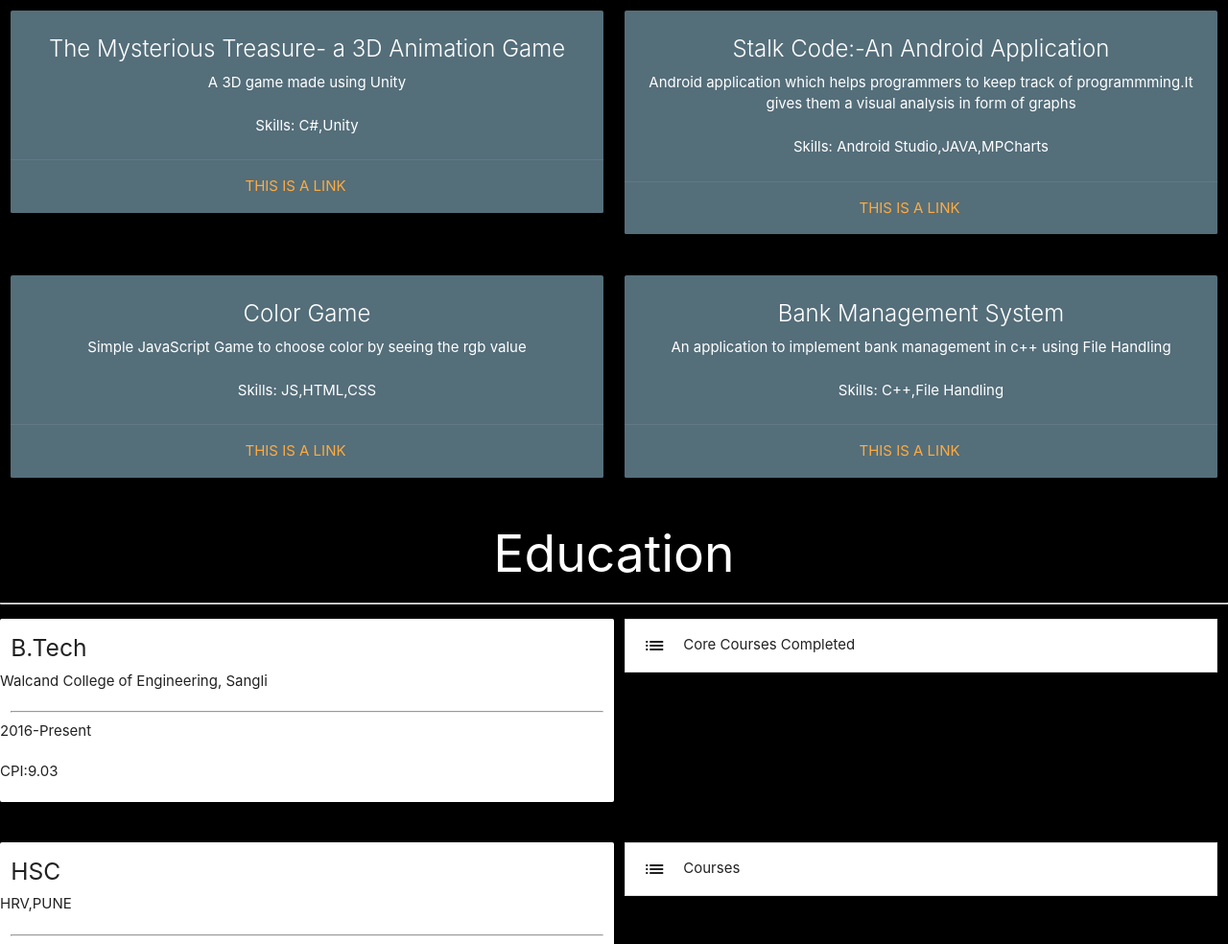
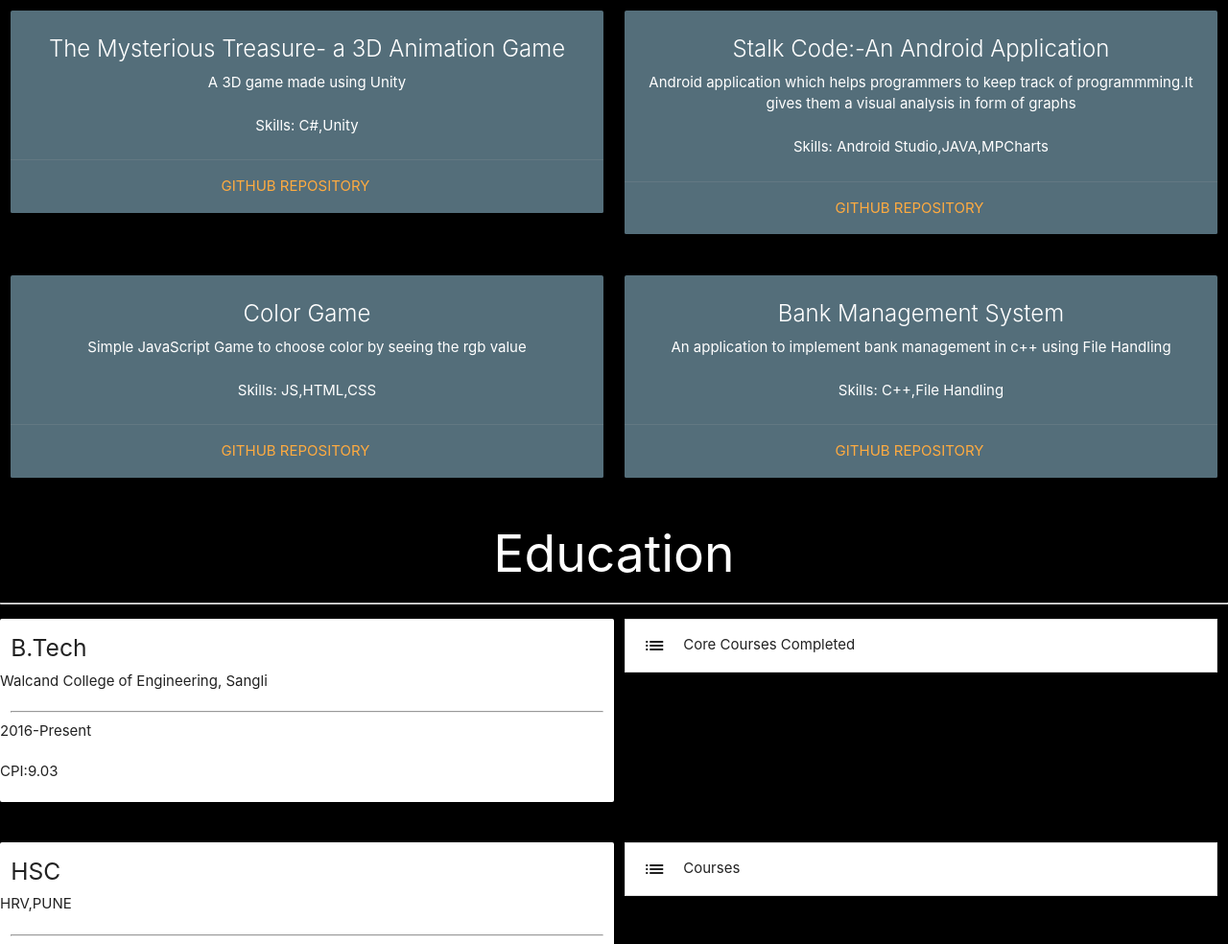
Before and after one commit to kotkarabhishek/Portfolio, a plain HTML site: page index.html in a window 1280 px wide. Shown: the part 910-1894 px from the top of the page at 96% size. Drawn offline with nearby package versions, Linux system fonts and the light colour scheme.

Commit message:
Change index.html

```diff
--- a/index.html
+++ b/index.html
@@ -94,7 +94,7 @@
           </p>
         </div>
         <div class="card-action">
-          <a href="#">This is a link</a>
+          <a href="#">Github Repository</a>
         </div>
       </div>
       </div>
@@ -109,7 +109,7 @@
           </p>
         </div>
         <div class="card-action">
-          <a href="#">This is a link</a>
+          <a href="https://github.com/kotkarabhishek/StalkCode">Github Repository</a>
         </div>
       </div>
     </div>
@@ -123,7 +123,7 @@
             <br><br>  <div class="center"> Skills: JS,HTML,CSS</div> </p>
         </div>
         <div class="card-action">
-          <a href="#">This is a link</a>
+          <a href="https://github.com/kotkarabhishek/The-Color-Game">Github Repository</a>
         </div>
       </div>
     </div>
@@ -137,7 +137,7 @@
 
         </div>
         <div class="card-action">
-          <a href="#">This is a link</a>
+          <a href="https://github.com/kotkarabhishek/BankSystem">Github Repository</a>
         </div>
       </div>
     </div>
```
